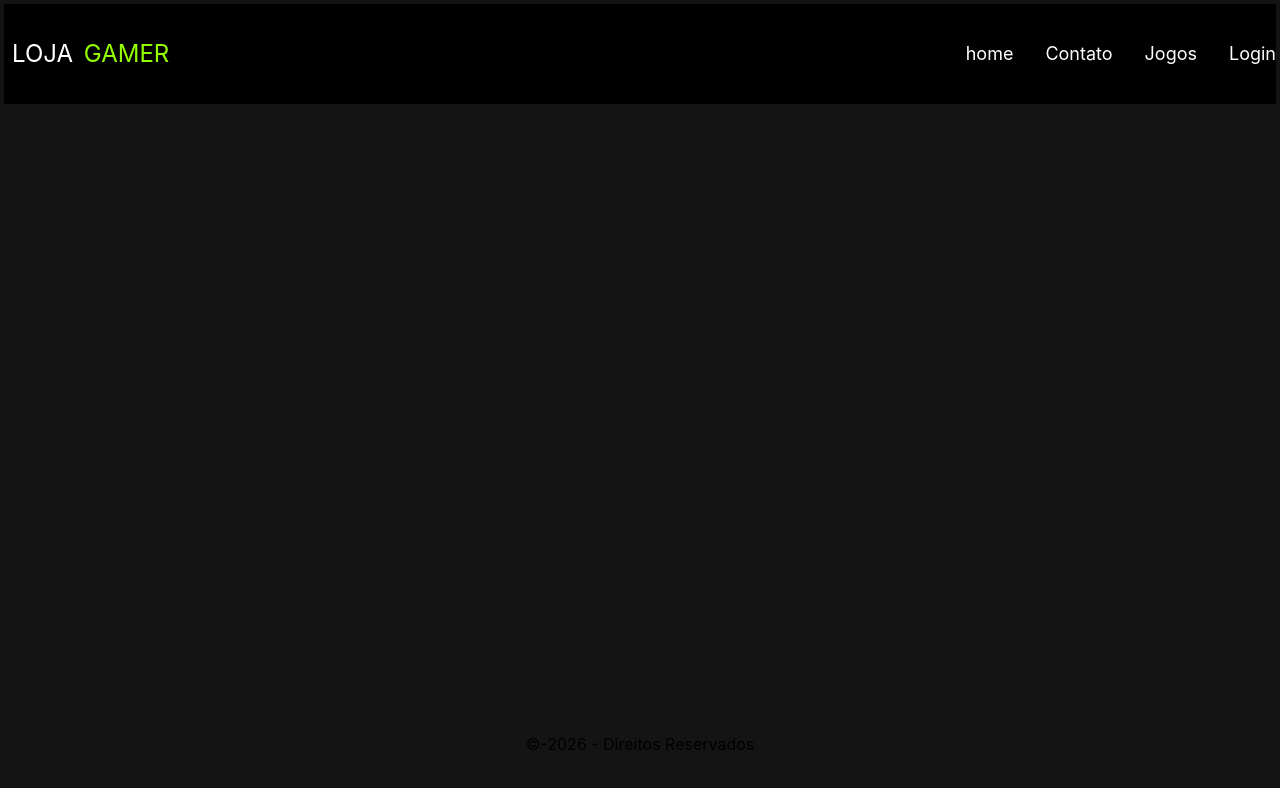
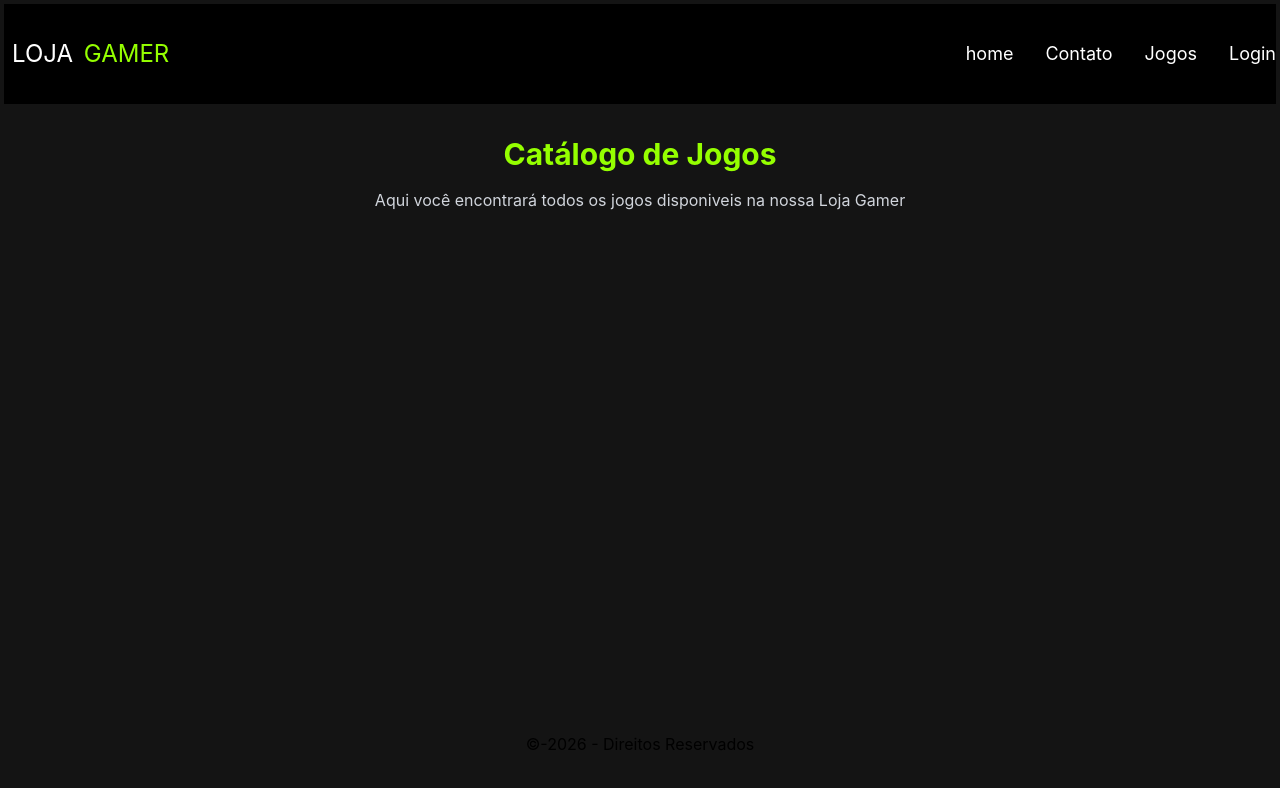
Before and after one commit to LuccaSavoia/lojagamer, a React (Vite) app: page /jogos in a window 1280 px wide. Shown: the top 788 px of the page. Built offline with nearby package versions, Linux system fonts and the light colour scheme.

Commit message:
feat: codificando e estilizando Jogos

```diff
--- a/src/pages/Jogos.jsx
+++ b/src/pages/Jogos.jsx
@@ -2,7 +2,12 @@
 
 const Jogos = () => {
   return (
-    <></>
+    <main className="px-[5%] text-center my-8 grow">
+      <h2 className="text-3xl font-bold mb-4 text-[#95ff00]">
+        Catálogo de Jogos</h2>
+      <p className="text-gray-300">Aqui você encontrará todos
+        os jogos disponiveis na nossa Loja Gamer</p>
+    </main>
   )
 }
 
```
